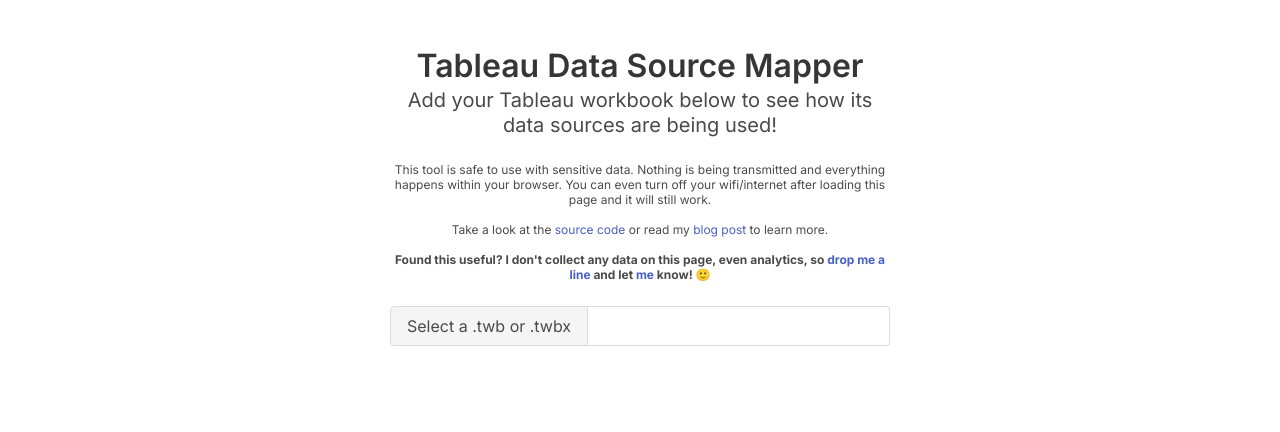
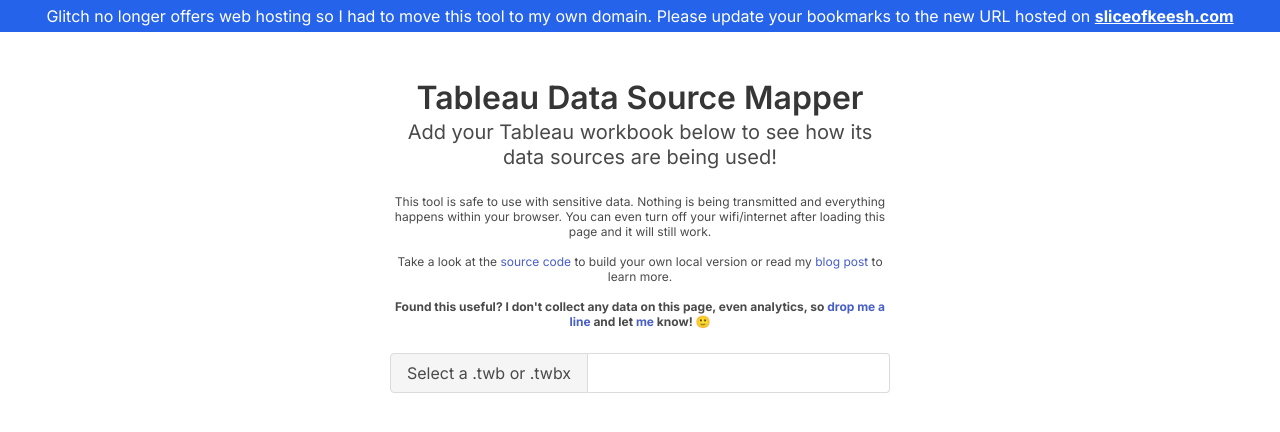
Before and after one commit to KeshiaRose/twb-data-source-mapper, a plain HTML site: page index.html in a window 1280 px wide. Drawn offline with nearby package versions, Linux system fonts and the light colour scheme.

Commit message:
Add url banner warning

```diff
--- a/index.html
+++ b/index.html
@@ -9,41 +9,53 @@
     <script src="https://cdn.jsdelivr.net/npm/vue@2"></script>
     <script src="https://cdn.jsdelivr.net/gh/Stuk/jszip@master/dist/jszip.min.js"></script>
     <script src="./script.js" defer></script>
+    <style>
+      .banner-warning {
+        width: 100%;
+        background: #2563eb;
+        color: #fff;
+        text-align: center;
+        padding: 4px;
+      }
+    </style>
   </head>
 
   <body>
+    <div class="banner-warning">
+      Glitch no longer offers web hosting so I had to move this tool to my own domain. Please update
+      your bookmarks to the new URL hosted on
+      <a
+        href="https://tableau-data-source-mapper.sliceofkeesh.com/"
+        style="color: #fff; text-decoration: underline; font-weight: bold"
+        target="_blank"
+        rel="noopener"
+        >sliceofkeesh.com</a
+      >
+    </div>
     <section class="section" id="app">
       <div class="container">
         <h1 class="title has-text-centered">Tableau Data Source Mapper</h1>
         <p class="subtitle has-text-centered">
-          Add your Tableau workbook below to see how its data sources are being
-          used!
+          Add your Tableau workbook below to see how its data sources are being used!
         </p>
         <p class="subtitle is-size-7 has-text-centered">
-          This tool is safe to use with sensitive data. Nothing is being
-          transmitted and everything happens within your browser. You can even
-          turn off your wifi/internet after loading this page and it will still
-          work.
-          <br /> <br />
+          This tool is safe to use with sensitive data. Nothing is being transmitted and everything
+          happens within your browser. You can even turn off your wifi/internet after loading this
+          page and it will still work.
+          <br />
+          <br />
           Take a look at the
-          <a
-            href="https://github.com/KeshiaRose/twb-data-source-mapper"
-            target="_blank"
+          <a href="https://github.com/KeshiaRose/twb-data-source-mapper" target="_blank"
             >source code</a
           >
-          or read my
-          <a
-            href="https://sliceofkeesh.com/post/tableau-data-source-mapper"
-            target="_blank"
+          to build your own local version or read my
+          <a href="https://sliceofkeesh.com/post/tableau-data-source-mapper" target="_blank"
             >blog post</a
           >
           to learn more. <br /><br />
           <b
-            >Found this useful? I don't collect any data on this page, even
-            analytics, so
-            <a href="mailto:keshia@sliceofkeesh.com" target="_blank"
-              >drop me a line</a
-            >
+            >Found this useful? I don't collect any data on this page, even analytics, so
+            <a href="mailto:keshia@sliceofkeesh.com" target="_blank">drop me a line</a>
             and let
             <a href="https://keshiarose.com" target="_blank">me</a>
             know! 🙂</b
@@ -86,10 +98,7 @@
           <div class="block" v-for="dataSource in sheetMap">
             <p class="dataSource">{{dataSource.dsName}}</p>
             <p class="sheet" v-for="sheet in dataSource.sheets">
-              <img
-                class="tabicon"
-                :src="'/' + sheet.type + '.png'"
-              />{{sheet.name}}
+              <img class="tabicon" :src="'/' + sheet.type + '.png'" />{{sheet.name}}
             </p>
           </div>
         </div>
@@ -102,10 +111,7 @@
             <p class="dataSource">{{dataSource.dsName}}</p>
             <div class="sheet" v-for="field in dataSource.fields">
               <p :title="field.calc">
-                <img
-                  class="tabicon"
-                  :src="'/' + field.type + '.png'"
-                />{{field.name}}
+                <img class="tabicon" :src="'/' + field.type + '.png'" />{{field.name}}
               </p>
               <span v-if="showSheets">
                 <p class="fieldSheet" v-for="ws in field.worksheets">{{ws}}</p>
```
